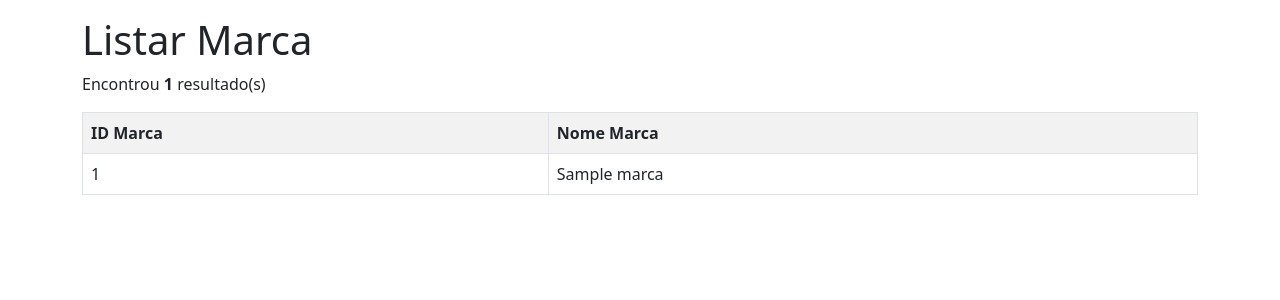
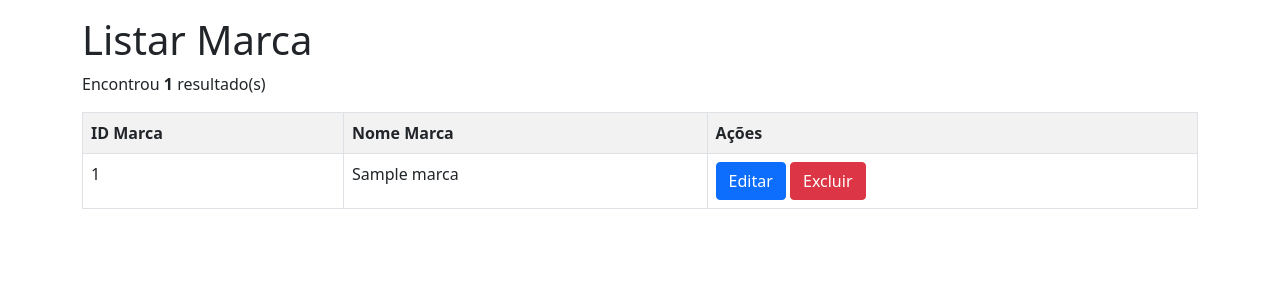
Before and after one commit to izaiasramos/crud_php_concessionaria, a PHP site: page /?page=marca-listar in a window 1280 px wide. Shown: the part 56-356 px from the top of the page. Run offline with PHP 8.4, Linux system fonts and the light colour scheme; tables that the repository leaves empty or names only in its code hold one stand-in row (values such as "Sample post").

Commit message:
adicionado botões de editar e excluir, e ações javascript para mandar ação para o arquivo correto e para associar a linha apertada ao ID da linha

```diff
--- a/marca-listar.php
+++ b/marca-listar.php
@@ -11,11 +11,17 @@ if($quantidade > 0){
             print "<tr>";
                     print "<th>".'ID Marca'."</th>";
                     print "<th>".'Nome Marca'."</th>";
+                    print "<th>".'Ações'."</th>";
             print "</tr>";
     while($row = $resultado->fetch_object()){//fetch_object - busca/puxa os objetos/resultados no banco
-            print "<tr>";
+            print "<tr>"; //ação javascript onclick redirecionando para a pagina que vai editar ou excluir,com barras invertidas para não dar erro nas aspas duplas
+                    //&id_marca=".$row->id_marca." - passando o parametro que é o ID que será editado ou excluido
                     print "<td>".$row->id_marca."</td>";
                     print "<td>".$row->nome_marca."</td>";
+                    print "<td>
+                                <button onclick=\"location.href='?page=marca-editar&id_marca=".$row->id_marca."';\" class='btn btn-primary'>Editar</button>
+                                <button onclick=\"location.href='?page=marca-excluir';\" class='btn btn-danger'>Excluir</button>
+                          </td>";
             print "</tr>";
         }
     print "</table>";
```
